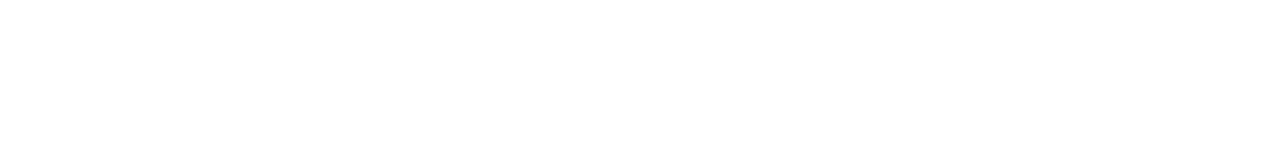
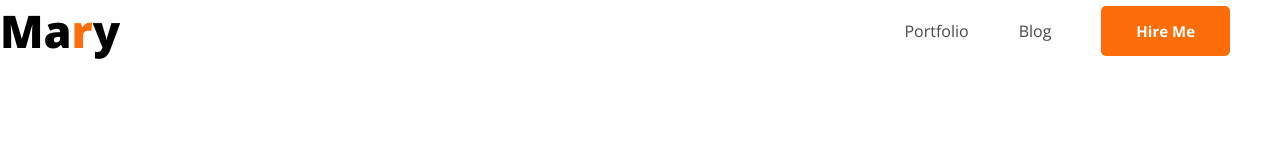
Before and after one commit to codeftsaikat/portfolio_-resources, a plain HTML site: page index.html in a window 1280 px wide. Drawn offline with nearby package versions, Linux system fonts and the light colour scheme.

Commit message:
added navbar

```diff
--- a/index.html
+++ b/index.html
@@ -6,12 +6,24 @@
     <meta name="viewport" content="width=device-width, initial-scale=1.0">
     <title>my developer portfolio</title>
     <link rel="stylesheet" href="style.css">
+    <link rel="preconnect" href="https://fonts.googleapis.com">
+    <link rel="preconnect" href="https://fonts.gstatic.com" crossorigin>
+    <link
+        href="https://fonts.googleapis.com/css2?family=Open+Sans:ital,wght@0,300;0,400;0,500;0,600;0,700;0,800;1,300;1,400;1,500;1,800&display=swap"
+        rel="stylesheet">
 
 </head>
 
 <body>
     <header>
-
+        <nav>
+            <h3 class="nav-title">Ma<span class="primary-color">r</span>y</h3>
+            <ul>
+                <li><a href="">Portfolio</a></li>
+                <li><a href="">Blog</a></li>
+                <li><button class="btn-primary">Hire Me</button></li>
+            </ul>
+        </nav>
     </header>
     <main>
 
--- a/style.css
+++ b/style.css
@@ -0,0 +1,42 @@
+* {
+  margin: 0;
+  padding: 0;
+  font-family: "Open Sans", sans-serif;
+}
+/* nav section designee */
+nav {
+  display: flex;
+  justify-content: space-between;
+  align-items: center;
+}
+.nav-title {
+  color: (#181818);
+  font-size: 45px;
+  font-weight: 800;
+}
+.primary-color {
+  color: #fd6e0a;
+}
+.btn-primary {
+  border-radius: 5px;
+  background: #fd6e0a;
+  border: 0px;
+  color: #fff;
+  font-size: 15px;
+  font-weight: 700;
+  padding: 15px 35px;
+}
+
+nav > ul {
+  display: flex;
+  align-items: center;
+}
+nav li {
+  list-style: none;
+  margin-right: 50px;
+}
+
+nav a {
+  text-decoration: none;
+  color: #474747;
+}
```
